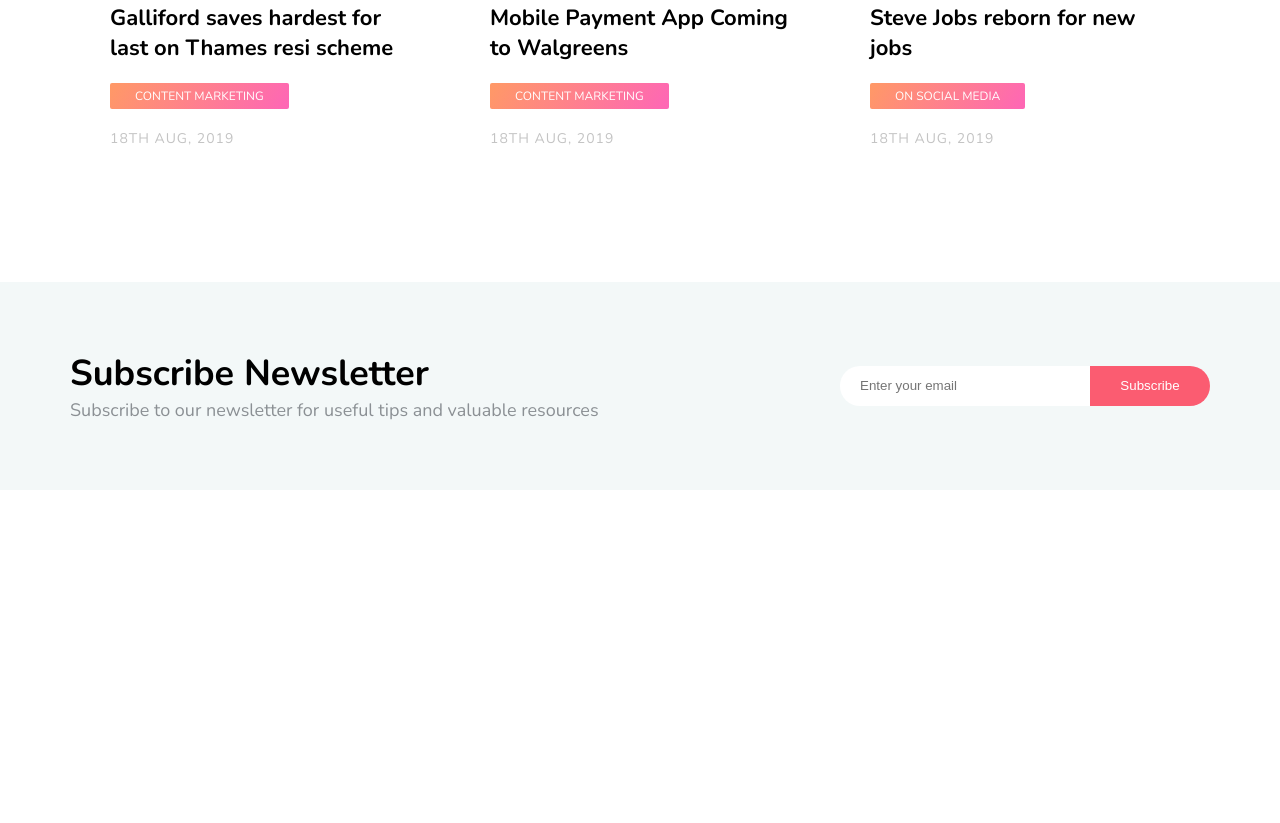
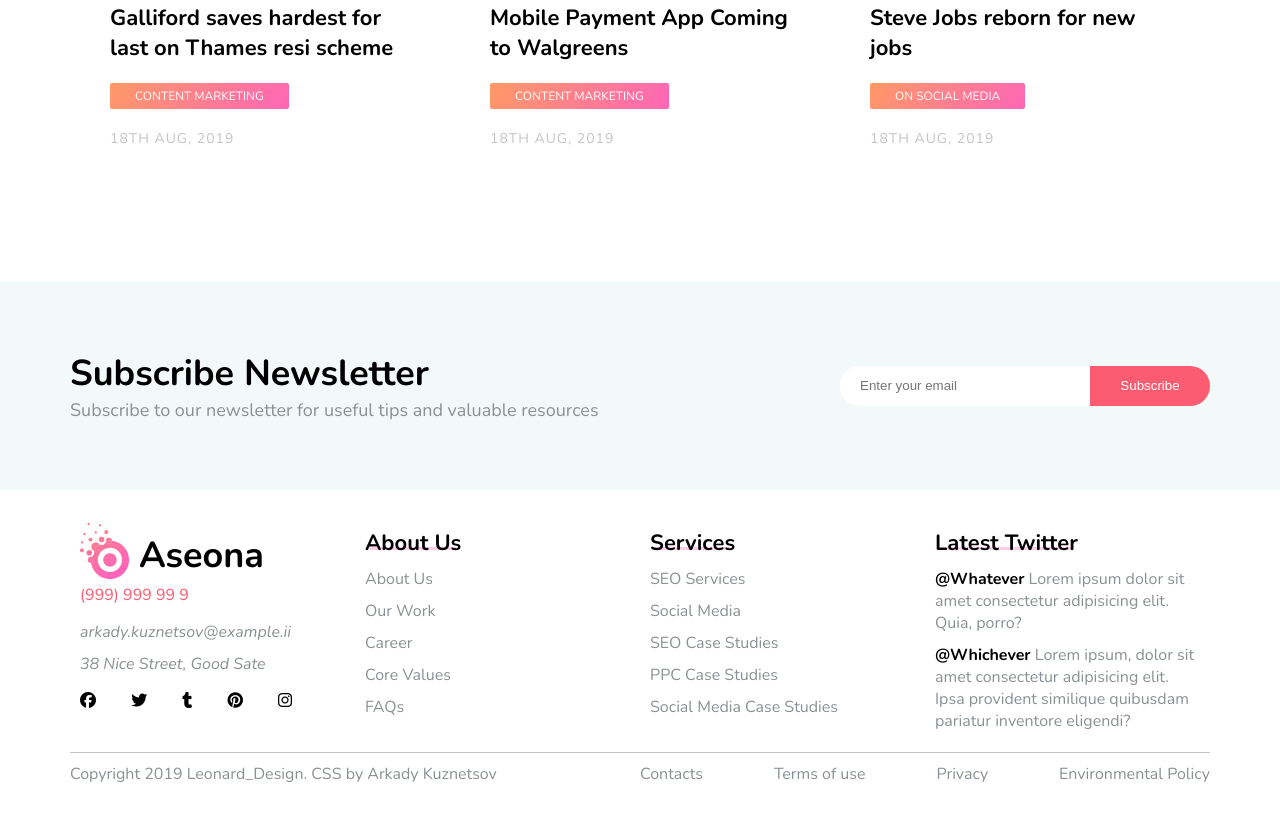
Before and after one commit to arixtty/Aseona-grid-flex-, a website: page index.html in a window 1280 px wide. Shown: the part 5072-5895 px from the top of the page. Before the commit the page ends 5562 px from the top, so only its background shows below. Drawn offline with nearby package versions, Linux system fonts and the light colour scheme.

Commit message:
Desktop layout complete

```diff
--- a/index.html
+++ b/index.html
@@ -564,21 +564,19 @@
         </section>
     </main>
 
-    <!--
-        <footer class="footer">
-            <div class="footer__info">
-                <div class="row">
-                    <div class="col-1-of-4">
+    <footer class="footer grid-body-wide">
+
+        <div class="footer__info grid-content-4-col">
+            <div class="footer__col">
                 <div class="logo">
                     <img src="img/logo.png" alt="logo image" class="logo__img">
                     <div class="logo__text">Aseona</div>
                 </div>
 
                 <div class="contacts-phone"><span class="contacts-phone__number">(999) 999 99 9</span></div>
-                        <address class="footer__address">arkady.kuznetsov@example.ii</br>38 Nice Street, Good Sate
-                        </address>
+                <address class="footer__address">arkady.kuznetsov@example.ii</br>38 Nice Street, Good Sate</address>
 
-                        <ul class="contacts-social">
+                <ul class="contacts-social footer__contacts-social">
                     <li class="contacts-social__btn"><a href="#"><i class="fab fa-facebook"></i></a></li>
                     <li class="contacts-social__btn"><a href="#"><i class="fab fa-twitter"></i></a></li>
                     <li class="contacts-social__btn"><a href="#"><i class="fab fa-tumblr"></i></a></li>
@@ -587,72 +585,66 @@
                 </ul>
             </div>
 
-                    <div class="col-1-of-4">
+            <div class="footer__col">
                 <h3 class="heading-tertiary heading-tertiary--underlined">
                     About Us
                 </h3>
 
                 <ul class="footer__list">
-                            <li class="footer__link"><a class="footer__link" href="#">About U</a>s</li>
-                            <li class="footer__link"><a class="footer__link" href="#">Our Wor</a>k</li>
+                    <li class="footer__link"><a class="footer__link" href="#">About Us</a></li>
+                    <li class="footer__link"><a class="footer__link" href="#">Our Work</a></li>
                     <li class="footer__link"><a class="footer__link" href="#">Career</a></li>
                     <li class="footer__link"><a class="footer__link" href="#">Core Values</a></li>
                     <li class="footer__link"><a class="footer__link" href="#">FAQs</a></li>
-                        </ul><a href="#">
-                    </div><a href="#">
-                        <a href="#">
-                            <div class="col-1-of-4"><a href="#">
+                </ul>
+            </div>
+            <div class="footer__col"><a href="#">
                     <h3 class="heading-tertiary heading-tertiary--underlined">
                         Services
                     </h3>
                     <ul class="footer__list">
                         <li class="footer__link"><a class="footer__link" href="#">SEO Services</a></li>
                         <li class="footer__link"><a class="footer__link" href="#">Social Media</a></li>
-                                        <li class="footer__link"><a class="footer__link" href="#">SEO Case Studies</a>
+                        <li class="footer__link"><a class="footer__link" href="#">SEO Case Studies</a></li>
+                        <li class="footer__link"><a class="footer__link" href="#">PPC Case Studies</a></li>
+                        <li class="footer__link"><a class="footer__link" href="#">Social Media Case Studies</a>
                         </li>
-                                        <li class="footer__link"><a class="footer__link" href="#">PPC Case Studies</a>
-                                        </li>
-                                        <li class="footer__link"><a class="footer__link" href="#">Social Media Case
-                                                Studies</a></li>
                     </ul>
             </div>
 
-                            <div class="col-1-of-4">
+            <div class="footer__col">
                 <h3 class="heading-tertiary heading-tertiary--underlined">
                     Latest Twitter
                 </h3>
 
-                                <p class="footer__tweet"><span class="footer__tweet--author">@Whatever</span> Lorem
-                                    ipsum
-                                    dolor sit
+                <p class="footer__tweet"><span class="footer__tweet--author">@Whatever</span> Lorem ipsum dolor
+                    sit
                     amet
                     consectetur adipisicing elit. Quia, porro?</p>
-                                <p class="footer__tweet"><span class="footer__tweet--author">@Whichever</span> Lorem
-                                    ipsum,
+                <p class="footer__tweet"><span class="footer__tweet--author">@Whichever</span> Lorem ipsum,
                     dolor
                     sit
-                                    amet consectetur adipisicing elit. Ipsa provident similique quibusdam pariatur
-                                    inventore
+                    amet consectetur adipisicing elit. Ipsa provident similique quibusdam pariatur inventore
                     eligendi?
                 </p>
 
             </div>
         </div>
-            </div>
 
-            <div class="footer__byline u-grid-width">
+
+        <div class="footer__byline grid-content-4-col">
             <p class="footer__copy">Copyright 2019 Leonard_Design. CSS by Arkady Kuznetsov</p>
             <ul class="footer__list footer__byline-list">
-                    <li class="footer__link footer__byline-link"><a class="footer__link" href="#">Contacts</a></li>
-                    <li class="footer__link footer__byline-link"><a class="footer__link" href="#">Terms of use</a></li>
-                    <li class="footer__link footer__byline-link"><a class="footer__link" href="#">Privacy</a></li>
-                    <li class="footer__link footer__byline-link"><a class="footer__link" href="#">Environmental
-                            Policy</a>
+                <li class="footer__byline-link"><a class="footer__link" href="#">Contacts</a></li>
+                <li class="footer__byline-link"><a class="footer__link" href="#">Terms of use</a></li>
+                <li class="footer__byline-link"><a class="footer__link" href="#">Privacy</a></li>
+                <li class="footer__byline-link"><a class="footer__link" href="#">Environmental Policy</a>
                 </li>
             </ul>
         </div>
 
-        </footer> -->
+    </footer>
+
 
     <script src="https://code.jquery.com/jquery-3.4.1.slim.min.js"
         integrity="sha256-pasqAKBDmFT4eHoN2ndd6lN370kFiGUFyTiUHWhU7k8=" crossorigin="anonymous"></script>
--- a/sass/layout/_footer.scss
+++ b/sass/layout/_footer.scss
@@ -1,8 +1,17 @@
-/* .footer {
+.footer {
   padding: 3% 0;
   font-size: 1.6rem;
+  grid-row: 10 / 11;
+  grid-column: full-start / full-end;
+
+  &__col {
+    grid-row: 1 / 2;
+    padding: 0 1rem;
+  }
 
   &__link {
+    margin-top: 1rem;
+    display: block;
     &:link,
     &:visited {
       text-decoration: none;
@@ -29,10 +38,6 @@
     }
   }
 
-  &__link {
-    margin-top: 1rem;
-  }
-
   &__tweet {
     margin-top: 1rem;
     &--author {
@@ -41,32 +46,27 @@
     }
   }
 
+  &__contacts-social {
+    max-width: 80%;
+  }
+
   &__info {
     margin-bottom: 2rem;
   }
 
   &__byline {
     border-top: 1px solid $color-grey-2;
-    padding-top: 1rem;
+    grid-row: 2 / 3;
   }
 
   &__copy {
-    display: inline-block;
-    width: 40%;
+    grid-column: center-start / grid-center;
+    margin-top: 1rem;
   }
 
   &__byline-list {
-    display: inline-block;
-    width: 59%;
-    text-align: right;
-  }
-
-  &__byline-link {
-    display: inline-block;
-
-    &:not(:last-child) {
-      margin-right: 4rem;
-    }
+    grid-column: grid-center / center-end;
+    display: flex;
+    justify-content: space-between;
   }
 }
- */
```
Also changed, not shown: css/style.css, 1 other file. Lines whose indentation alone changed are shown as unchanged.
